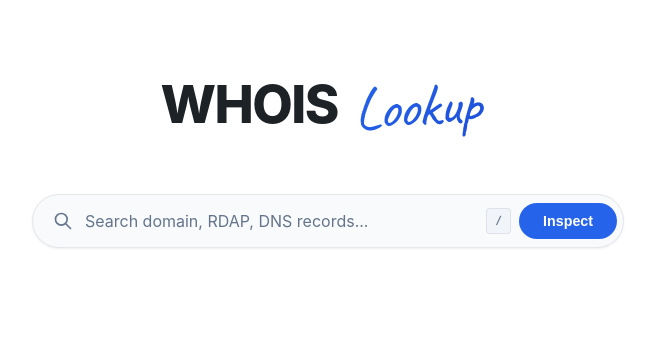
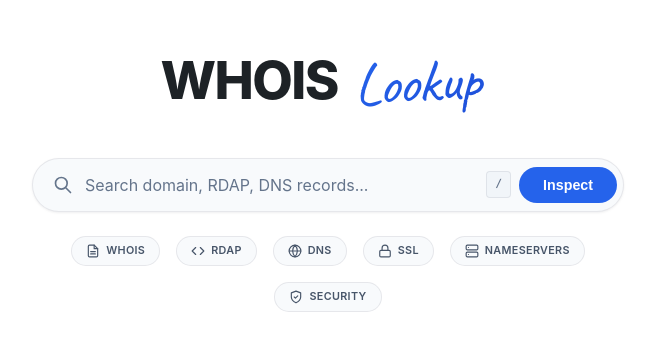
Before and after one commit to zakisheriff/WHOIS-Lookup, a Next.js app: page / in a window 1280 px wide. Shown: the part 221-572 px from the top of the page, without its empty margins (312-967 px from the left). Built offline with nearby package versions, Linux system fonts and the light colour scheme.

Commit message:
feat: add visual feature icon row below home search input

```diff
--- a/src/app/page.tsx
+++ b/src/app/page.tsx
@@ -49,12 +49,62 @@ export default function Home() {
           animate="show"
           style={{ display: 'flex', flexDirection: 'column', alignItems: 'center', width: '100%' }}
         >
-          <motion.div className={styles.hero} variants={itemVariants} style={{ marginBottom: '32px' }}>
+          <motion.div className={styles.hero} variants={itemVariants} style={{ marginBottom: '20px' }}>
             <h1 className={styles.title}>WHOIS <span className={styles.signature}>Lookup</span></h1>
           </motion.div>
 
-          <motion.div className={styles.searchSection} variants={itemVariants} style={{ width: '100%' }}>
+          <motion.div className={styles.searchSection} variants={itemVariants} style={{ width: '100%', marginBottom: '24px' }}>
             <SearchInput />
+          </motion.div>
+
+          <motion.div className={styles.featureIcons} variants={itemVariants}>
+            <div className={styles.featureIconItem}>
+              <svg viewBox="0 0 24 24" fill="none" stroke="currentColor" strokeWidth="2" strokeLinecap="round" strokeLinejoin="round">
+                <path d="M14 2H6a2 2 0 0 0-2 2v16a2 2 0 0 0 2 2h12a2 2 0 0 0 2-2V8z" />
+                <polyline points="14 2 14 8 20 8" />
+                <line x1="16" y1="13" x2="8" y2="13" />
+                <line x1="16" y1="17" x2="8" y2="17" />
+              </svg>
+              <span>WHOIS</span>
+            </div>
+            <div className={styles.featureIconItem}>
+              <svg viewBox="0 0 24 24" fill="none" stroke="currentColor" strokeWidth="2" strokeLinecap="round" strokeLinejoin="round">
+                <polyline points="16 18 22 12 16 6" />
+                <polyline points="8 6 2 12 8 18" />
+              </svg>
+              <span>RDAP</span>
+            </div>
+            <div className={styles.featureIconItem}>
+              <svg viewBox="0 0 24 24" fill="none" stroke="currentColor" strokeWidth="2" strokeLinecap="round" strokeLinejoin="round">
+                <circle cx="12" cy="12" r="10" />
+                <line x1="2" y1="12" x2="22" y2="12" />
+                <path d="M12 2a15.3 15.3 0 0 1 4 10 15.3 15.3 0 0 1-4 10 15.3 15.3 0 0 1-4-10 15.3 15.3 0 0 1 4-10z" />
+              </svg>
+              <span>DNS</span>
+            </div>
+            <div className={styles.featureIconItem}>
+              <svg viewBox="0 0 24 24" fill="none" stroke="currentColor" strokeWidth="2" strokeLinecap="round" strokeLinejoin="round">
+                <rect x="3" y="11" width="18" height="11" rx="2" ry="2" />
+                <path d="M7 11V7a5 5 0 0 1 10 0v4" />
+              </svg>
+              <span>SSL</span>
+            </div>
+            <div className={styles.featureIconItem}>
+              <svg viewBox="0 0 24 24" fill="none" stroke="currentColor" strokeWidth="2" strokeLinecap="round" strokeLinejoin="round">
+                <rect x="2" y="2" width="20" height="8" rx="2" ry="2" />
+                <rect x="2" y="14" width="20" height="8" rx="2" ry="2" />
+                <line x1="6" y1="6" x2="6.01" y2="6" />
+                <line x1="6" y1="18" x2="6.01" y2="18" />
+              </svg>
+              <span>Nameservers</span>
+            </div>
+            <div className={styles.featureIconItem}>
+              <svg viewBox="0 0 24 24" fill="none" stroke="currentColor" strokeWidth="2" strokeLinecap="round" strokeLinejoin="round">
+                <path d="M12 22s8-4 8-10V5l-8-3-8 3v7c0 6 8 10 8 10z" />
+                <path d="m9 12 2 2 4-4" />
+              </svg>
+              <span>Security</span>
+            </div>
           </motion.div>
         </motion.div>
       </main>
--- a/src/styles/Home.module.css
+++ b/src/styles/Home.module.css
@@ -171,6 +171,48 @@
   line-height: 1.6;
 }
 
+.featureIcons {
+  display: flex;
+  justify-content: center;
+  align-items: center;
+  gap: 16px;
+  flex-wrap: wrap;
+  width: 100%;
+}
+
+.featureIconItem {
+  display: flex;
+  align-items: center;
+  gap: 6px;
+  color: var(--text-secondary);
+  transition: all 0.2s ease;
+  cursor: default;
+  background: var(--bg-secondary);
+  border: 1px solid var(--border-color);
+  padding: 6px 14px;
+  border-radius: 99px;
+}
+
+.featureIconItem:hover {
+  color: var(--accent);
+  border-color: var(--accent);
+  background: var(--bg-primary);
+  transform: translateY(-1px);
+}
+
+.featureIconItem svg {
+  width: 14px;
+  height: 14px;
+  stroke: currentColor;
+}
+
+.featureIconItem span {
+  font-size: 0.72rem;
+  font-weight: 600;
+  letter-spacing: 0.03em;
+  text-transform: uppercase;
+}
+
 @media (max-width: 1024px) {
   .featuresGrid {
     grid-template-columns: repeat(2, 1fr);
```
